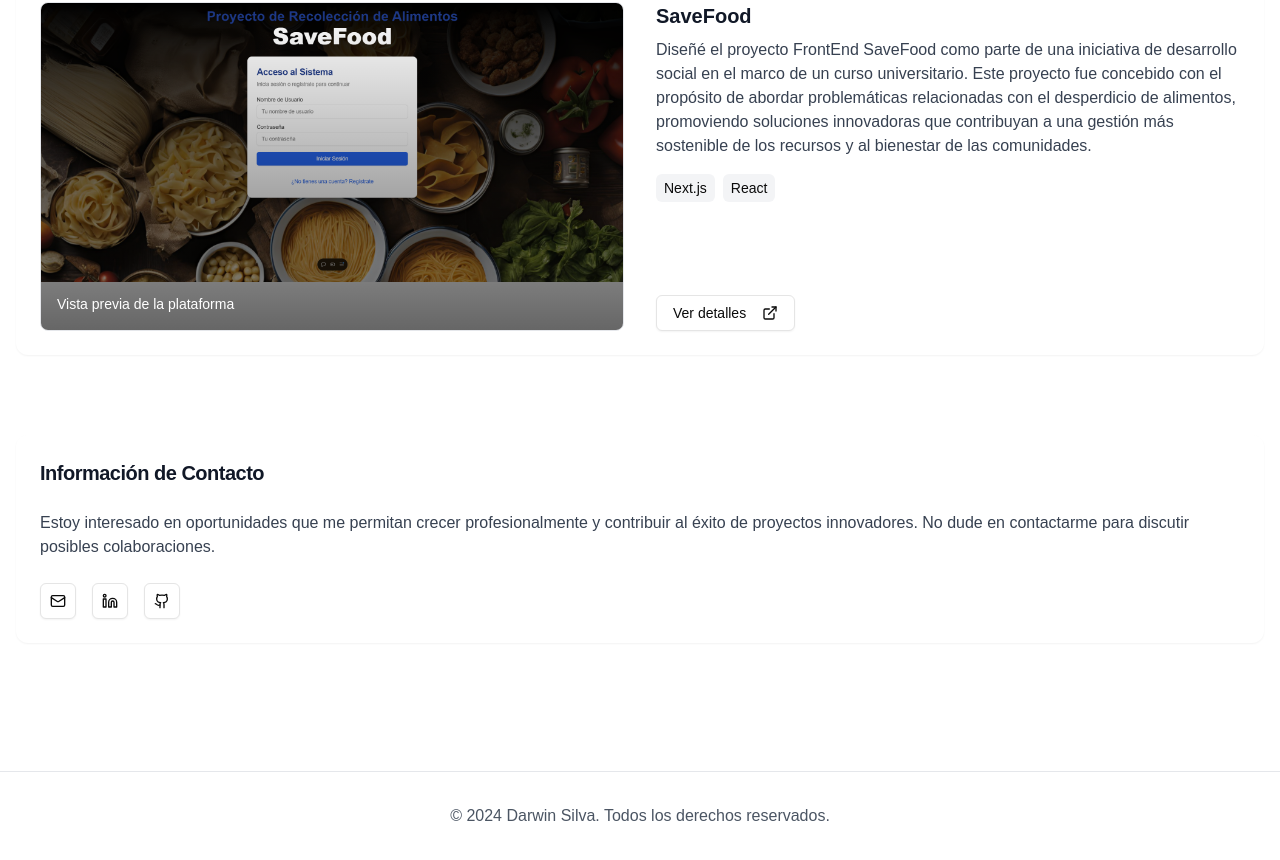
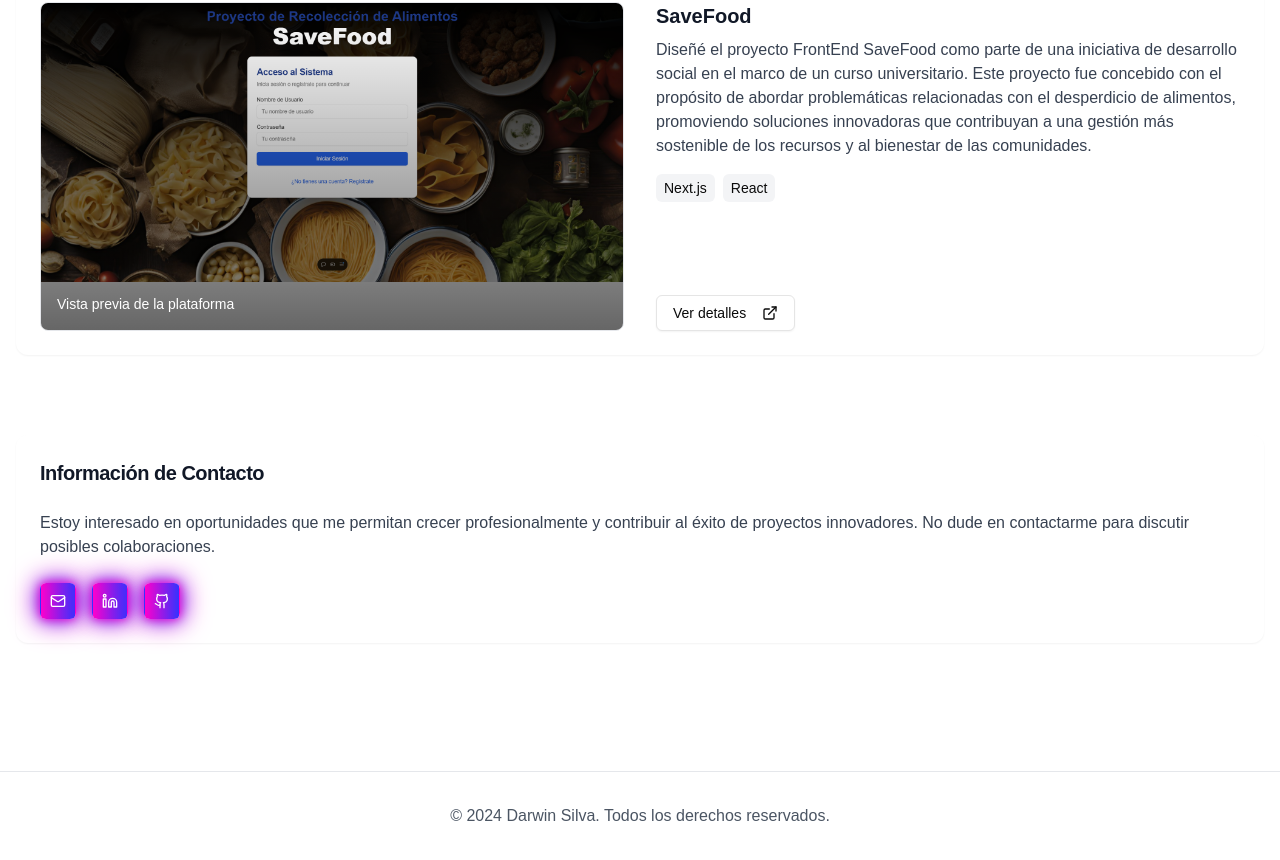
Before and after one commit to Infil505/portafolio, a Next.js app: page / in a window 1280 px wide. Shown: the part 1837-2697 px from the top of the page. Built offline with nearby package versions, Linux system fonts and the light colour scheme.

Commit message:
mejoras en estilos

```diff
--- a/src/app/globals.css
+++ b/src/app/globals.css
@@ -2,8 +2,34 @@
 @tailwind components;
 @tailwind utilities;
 
+.neon-btn {
+  border-color: transparent;
+  background: linear-gradient(to right, #ff00cc, #3333ff);
+  color: #ffffff;
+  text-shadow: 0 0 8px #ff00cc, 0 0 16px #3333ff;
+  box-shadow: 0 0 10px #ff00cc, 0 0 20px #3333ff, 0 0 30px #ff00cc;
+  transition: all 0.3s ease-in-out;
+}
+
+.neon-btn:hover {
+  border-color: #ffffff;
+  box-shadow: 0 0 15px #ff00cc, 0 0 30px #3333ff, 0 0 45px #ff00cc;
+}
+
+.neon-icon {
+  color: #ffffff;
+  text-shadow: 0 0 8px #ff00cc, 0 0 16px #3333ff;
+  transition: all 0.3s ease-in-out;
+}
+
+.neon-icon:hover {
+  text-shadow: 0 0 15px #ff00cc, 0 0 30px #3333ff;
+}
+
+
 body {
   font-family: Arial, Helvetica, sans-serif;
+  transition: background-color 0.3s, color 0.3s;
 }
 
 @layer base {
@@ -70,3 +96,7 @@ body {
     @apply bg-background text-foreground;
   }
 }
+
+html {
+  scroll-behavior: smooth;
+}
--- a/src/components/ui/social-link.tsx
+++ b/src/components/ui/social-link.tsx
@@ -1,31 +1,36 @@
-import { Button } from "@/components/ui/button"
-import { Github, Linkedin, Mail, ExternalLink } from 'lucide-react'
+import { Button } from "@/components/ui/button";
+import { Github, Linkedin, Mail, ExternalLink } from "lucide-react";
 
 type SocialLinkProps = {
-  url: string
-}
+  url: string;
+};
 
 export function SocialLink({ url }: SocialLinkProps) {
-  let Icon = ExternalLink
-  let label = 'External Link'
+  let Icon = ExternalLink;
+  let label = "External Link";
 
-  if (url.includes('mailto:')) {
-    Icon = Mail
-    label = 'Email'
-  } else if (url.includes('linkedin.com')) {
-    Icon = Linkedin
-    label = 'LinkedIn'
-  } else if (url.includes('github.com')) {
-    Icon = Github
-    label = 'GitHub'
+  if (url.includes("mailto:")) {
+    Icon = Mail;
+    label = "Email";
+  } else if (url.includes("linkedin.com")) {
+    Icon = Linkedin;
+    label = "LinkedIn";
+  } else if (url.includes("github.com")) {
+    Icon = Github;
+    label = "GitHub";
   }
 
   return (
-    <Button variant="outline" size="icon" asChild>
+    <Button
+      variant="outline"
+      size="icon"
+      asChild
+      className="neon-btn group hover:bg-black hover:text-white"
+    >
       <a href={url} target="_blank" rel="noopener noreferrer">
-        <Icon className="h-5 w-5" />
+        <Icon className="h-5 w-5 neon-icon group-hover:text-current" />
         <span className="sr-only">{label}</span>
       </a>
     </Button>
-  )
+  );
 }
```
